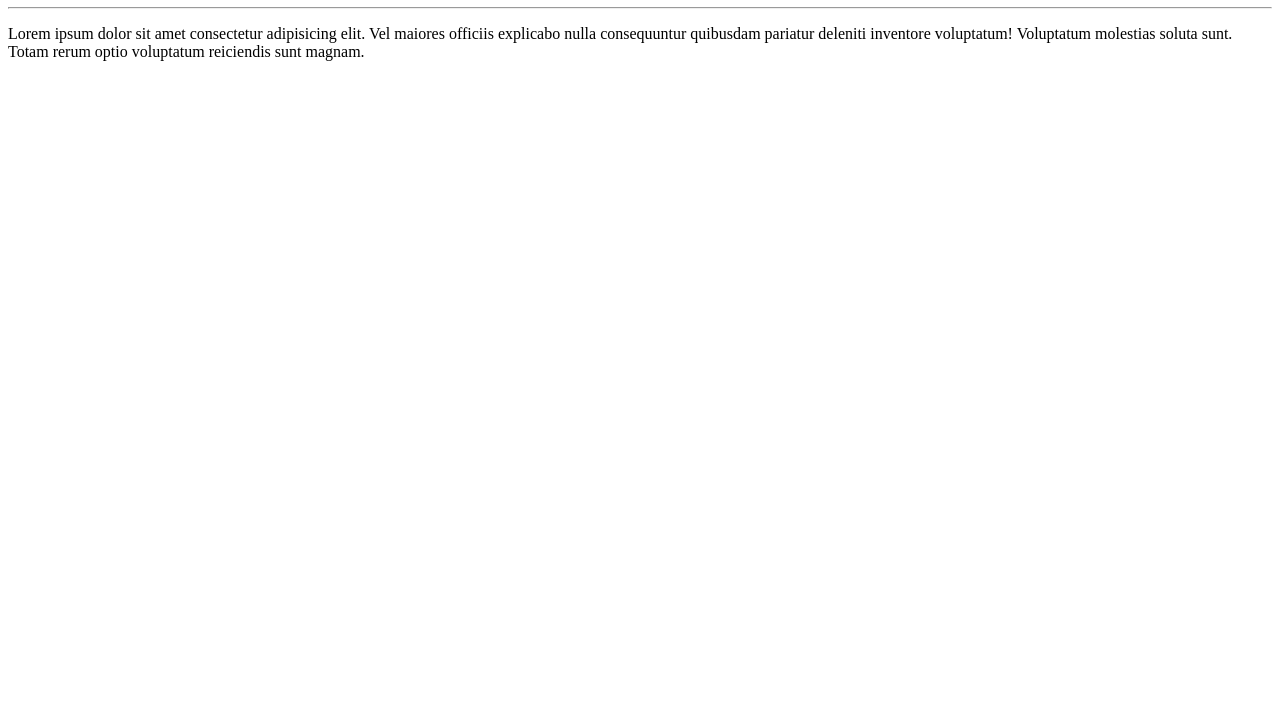
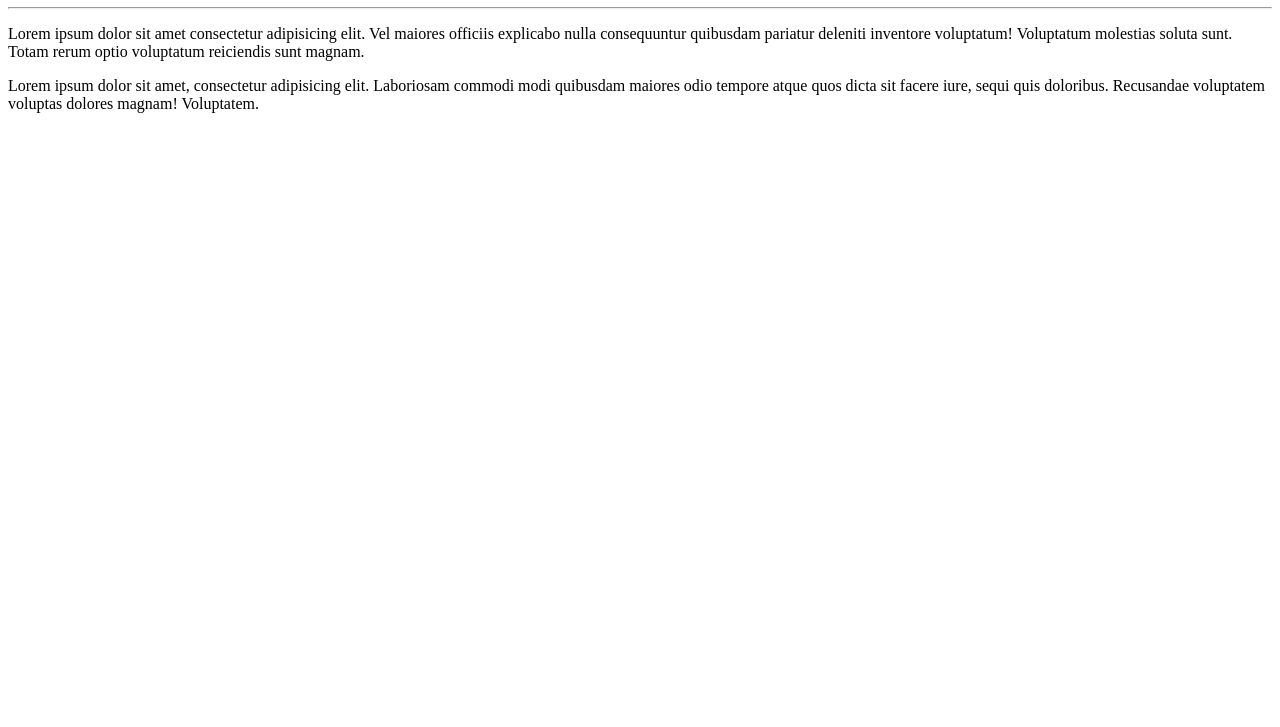
Before and after one commit to wa-lidiane/Ola-Mundo, a plain HTML site: page site-exemplo/index.html in a window 1280 px wide. Shown: the part 73-800 px from the top of the page. Drawn offline with Linux system fonts and the light colour scheme.

Commit message:
adicionei um paragráfo

```diff
--- a/site-exemplo/index.html
+++ b/site-exemplo/index.html
@@ -10,5 +10,7 @@
     <h1>Olá, Mundo!</h1>
     <hr>
     <p>Lorem ipsum dolor sit amet consectetur adipisicing elit. Vel maiores officiis explicabo nulla consequuntur quibusdam pariatur deleniti inventore voluptatum! Voluptatum molestias soluta sunt. Totam rerum optio voluptatum reiciendis sunt magnam.</p>
+
+    <p>Lorem ipsum dolor sit amet, consectetur adipisicing elit. Laboriosam commodi modi quibusdam maiores odio tempore atque quos dicta sit facere iure, sequi quis doloribus. Recusandae voluptatem voluptas dolores magnam! Voluptatem.</p>
 </body>
 </html>
```
